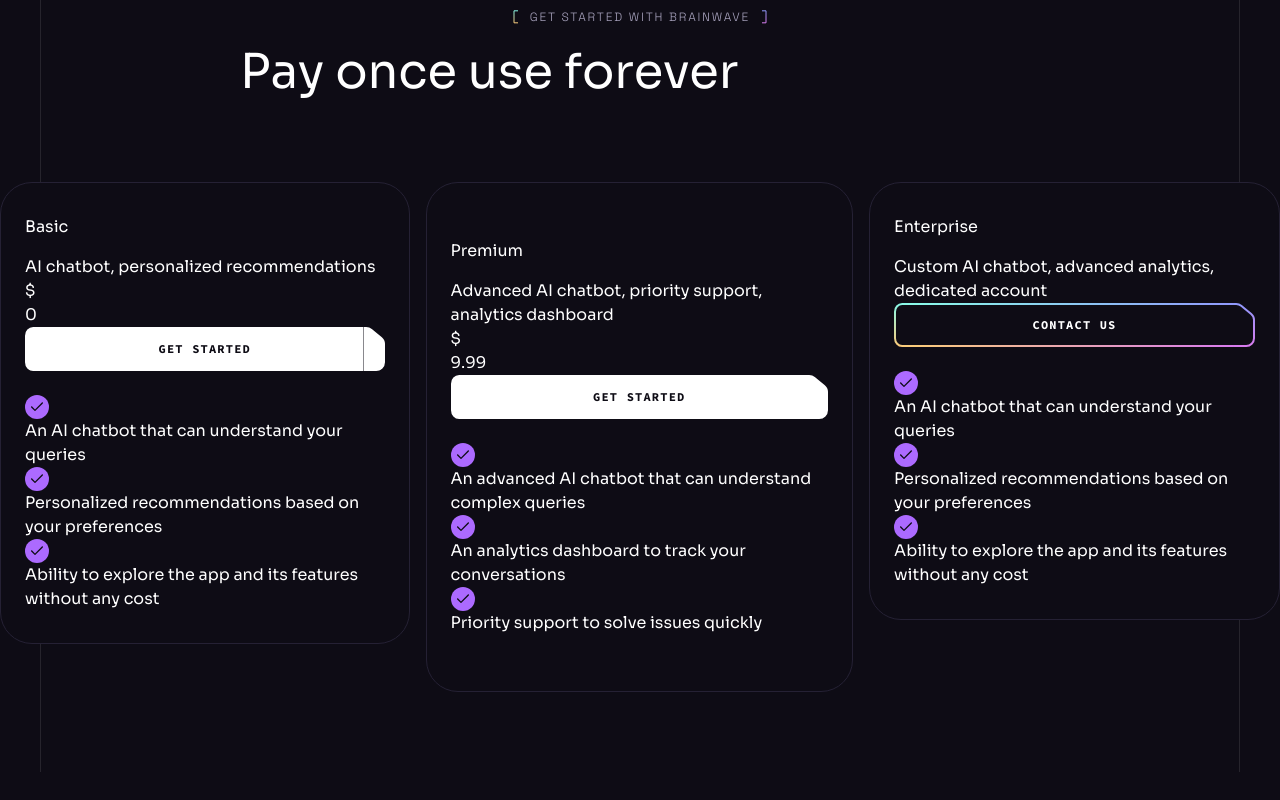
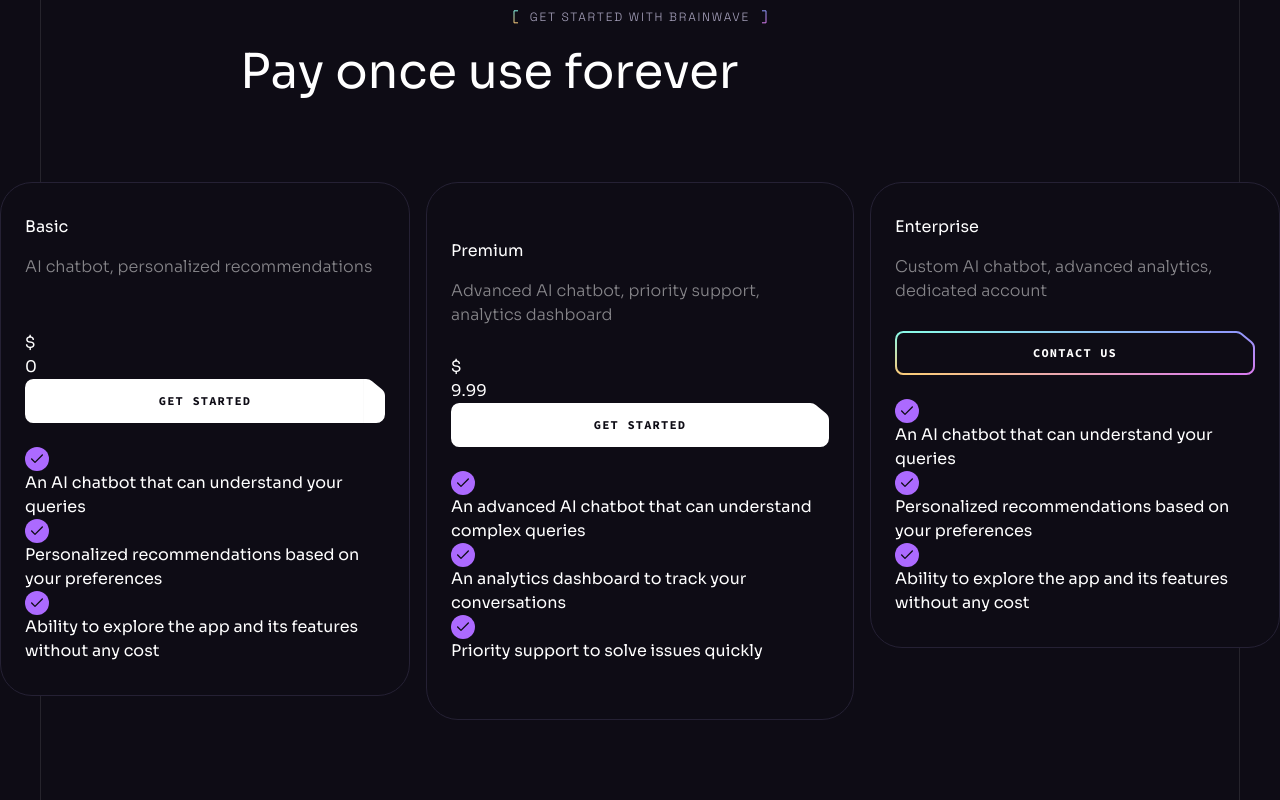
Before and after one commit to ahteshamsalamatansari/sass-ui-react, a React (Vite) app: page / in a window 1280 px wide. Shown: the part 5727-6527 px from the top of the page. Before the commit the page ends 6499 px from the top, so only its background shows below. Built offline with nearby package versions, Linux system fonts and the light colour scheme.

Commit message:
Styling the pricing list component

```diff
--- a/src/components/PricingList.jsx
+++ b/src/components/PricingList.jsx
@@ -11,7 +11,7 @@ const Pricinglist = () => {
           className="w-[19rem] max-lg:w-full h-full px-6 bg-n-8 border border-n-6 rounded-[2rem] lg:w-auto even:py-14 odd:py-8"
         >
           <h4 className="h4 mb-4">{item.title}</h4>
-          <p>{item.description}</p>
+          <p className="body-2 min-h-[4rem] mb-3 text-n-1/50">{item.description}</p>
           <div>
             {item.price && (
               <>
```
